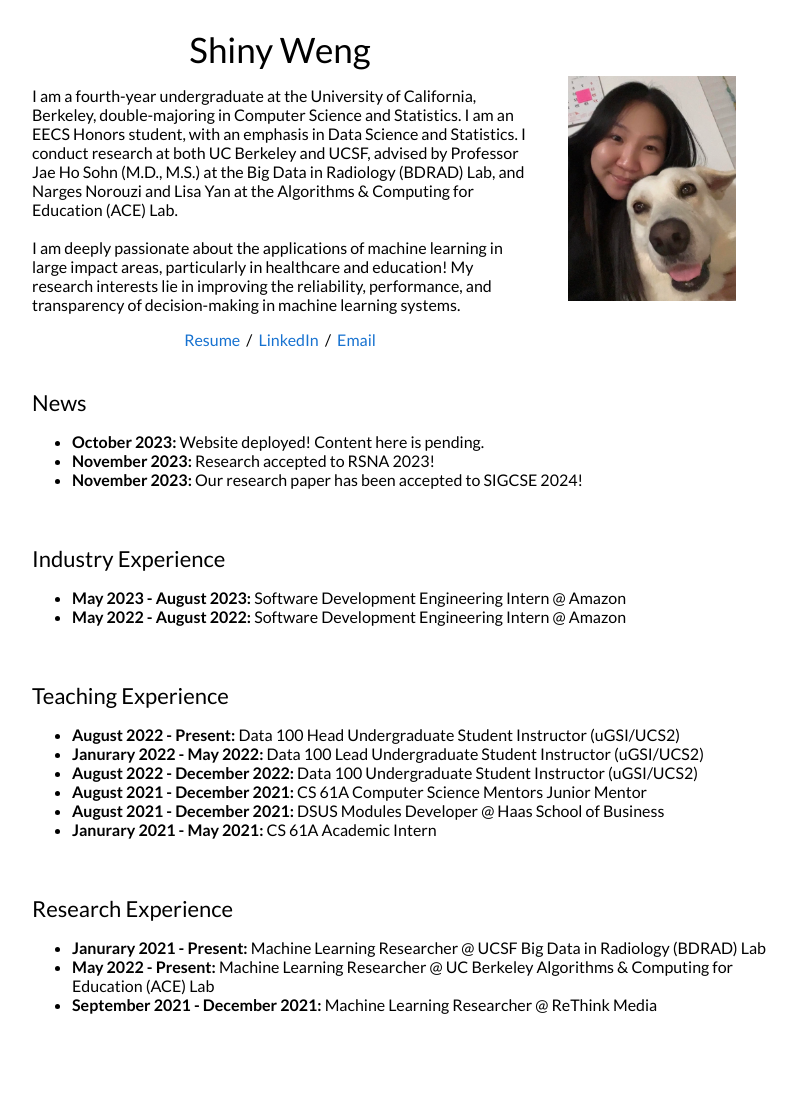
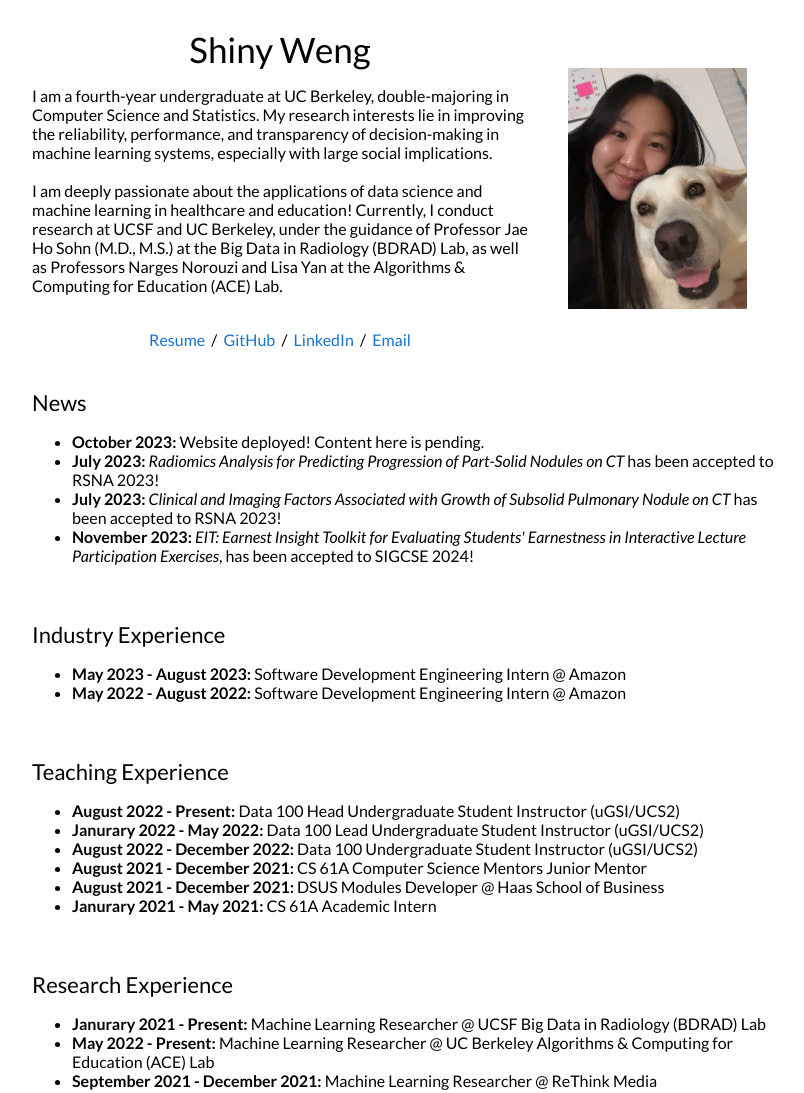
Before and after one commit to shinyweng/shinyweng.github.io, a plain HTML site: page index.html in a window 1280 px wide. Shown: the whole page, without its empty margins (228-1032 px from the left). Drawn offline with Linux system fonts and the light colour scheme; a script that the page names is missing.

Commit message:
small changes

```diff
--- a/index.html
+++ b/index.html
@@ -90,24 +90,27 @@
                 <name>Shiny Weng</name>
               </p>
               <p>
-                I am a fourth-year undergraduate at the University of California, Berkeley, double-majoring in Computer Science and Statistics. I am an EECS Honors student, with an emphasis in Data Science and Statistics.
-                I conduct research at both UC Berkeley and UCSF, advised by Professor Jae Ho Sohn (M.D., M.S.) at the Big Data in Radiology (BDRAD) Lab,
-                and Narges Norouzi and Lisa Yan at the Algorithms & Computing for Education (ACE) Lab.
+                I am a fourth-year undergraduate at UC Berkeley, double-majoring in Computer Science and Statistics.
+                My research interests lie in improving the reliability, performance, and transparency of
+                decision-making in machine learning systems, especially with large social implications.
                 <br>
                 <br>
-                I am deeply passionate about the applications of machine learning in large impact areas, particularly in healthcare and education! My research interests lie in improving the reliability, performance, and transparency of decision-making in machine
-                learning systems.
+                I am deeply passionate about the applications of data science and machine learning in healthcare and education!
+                Currently, I conduct research at UCSF and UC Berkeley, under the guidance of Professor Jae Ho Sohn (M.D., M.S.)
+                at the Big Data in Radiology (BDRAD) Lab, as well as Professors Narges Norouzi and Lisa Yan
+                at the Algorithms & Computing for Education (ACE) Lab.
+                <br>
+                <br>
               </p>
               <p align=center>
-                <!--<a href="https://scholar.google.com/citations?user=Vdwh6bcAAAAJ&hl=en&oi=ao">Google Scholar</a> &nbsp/&nbsp
-                 <a href="https://github.com/shinyweng"> GitHub </a> &nbsp/&nbsp -->
                 <a href="https://twitter.com/shinyweng"> Resume </a> &nbsp/&nbsp
+                <a href="https://github.com/shinyweng"> GitHub </a> &nbsp/&nbsp
                 <a href="https://www.linkedin.com/in/shinyweng/"> LinkedIn </a> &nbsp/&nbsp
                 <a href="mailto: shinyweng@berkeley.edu"> Email </a>
               </p>
             </td>
             <td width="33%">
-              <img src="self_img.jpg" style="width: 75%;">
+              <img src="self_img.jpg" style="width: 80%;">
             </td>
           </tr>
         </table>
@@ -119,8 +122,14 @@
               <heading>News</heading>
               <ul>
                 <li><b>October 2023:</b> Website deployed! Content here is pending.</li>
-                <li><b>November 2023:</b> Research accepted to RSNA 2023!</li>
-                <li><b>November 2023:</b> Our research paper has been accepted to SIGCSE 2024!</li>
+                <li><b>July 2023:</b>
+                  <i>Radiomics Analysis for Predicting Progression of Part-Solid Nodules on CT</i> has been accepted to RSNA 2023!
+                </li>
+                <li><b>July 2023:</b>
+                  <i>Clinical and Imaging Factors Associated with Growth of Subsolid Pulmonary Nodule on CT</i> has been accepted to RSNA 2023!
+                </li>
+                <li><b>November 2023:</b>
+                  <i> EIT: Earnest Insight Toolkit for Evaluating Students' Earnestness in Interactive Lecture Participation Exercises</i>, has been accepted to SIGCSE 2024!</li>
               </ul>
             </td>
           </tr>
```
